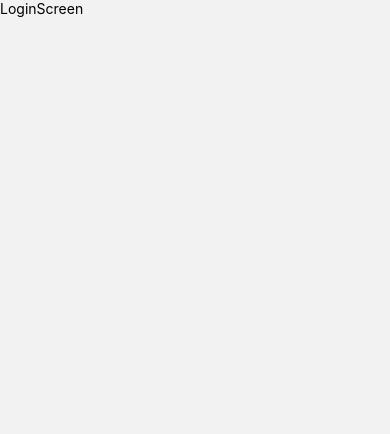
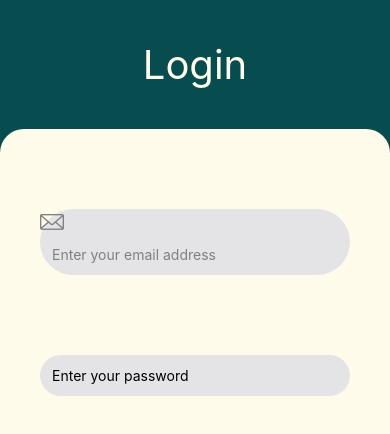
Before and after one commit to HerbiTarik/OptiElectro, a React Native app: screen /LoginScreen in a window 390 px wide. Shown: the top 434 px of the page. Built offline with nearby package versions, Linux system fonts and the light colour scheme.

Commit message:
Start the design of the login screen

```diff
--- a/package.json
+++ b/package.json
@@ -18,7 +18,8 @@
     "react-native-bootsplash": "^5.5.3",
     "react-native-lorem-ipsum": "^0.1.0",
     "react-native-safe-area-context": "^4.10.8",
-    "react-native-screens": "^3.32.0"
+    "react-native-screens": "^3.32.0",
+    "react-native-vector-icons": "^10.1.0"
   },
   "devDependencies": {
     "@babel/core": "^7.20.0",
--- a/screens/LoginScreen.js
+++ b/screens/LoginScreen.js
@@ -1,10 +1,43 @@
-import {View, Text} from 'react-native';
-import React from 'react';
+import {View, Text, TextInput} from 'react-native';
+import React, {useState} from 'react';
+import Icon from 'react-native-vector-icons/Fontisto';
 
 const LoginScreen = () => {
+  const [Email, setEmail] = useState();
+  const [Password, setPassword] = useState();
+
   return (
-    <View>
-      <Text>LoginScreen</Text>
+    <View className="flex-1 bg-primary ">
+      <View className="p-10 justify-center items-center">
+        <Text className="text-txt text-[40px]">Login</Text>
+      </View>
+      <View className="flex-auto bg-accent rounded-t-3xl">
+        <View className="p-10">
+          <View className="bg-[#e4e4e7] my-10 rounded-full">
+            <Icon name="email" size={24} color="gray" />
+            <TextInput
+              className="p-3 flex-auto"
+              onChangeText={setEmail}
+              value={Email}
+              placeholder="Enter your email address"
+              placeholderTextColor={'gray'}
+              autoComplete="email"
+              keyboardType="email"
+            />
+          </View>
+          <View className="bg-[#e4e4e7] my-10 rounded-full">
+            <TextInput
+              className="p-3 flex-auto"
+              onChangeText={setPassword}
+              value={Password}
+              placeholder="Enter your password"
+              autoComplete="password"
+              secureTextEntry
+              keyboardAppearance="password"
+            />
+          </View>
+        </View>
+      </View>
     </View>
   );
 };
--- a/screens/StartedScreen.js
+++ b/screens/StartedScreen.js
@@ -7,7 +7,7 @@ const StartedScreen = () => {
   return (
     <View className="bg-primary flex-1 py-12">
       <View className=" pt-8 flex-auto justify-center items-center">
-        <Text className="text-[40px] text-text font-bold">LinkUp</Text>
+        <Text className="text-[40px] text-txt font-bold">LinkUp</Text>
       </View>
       <View className=" justify-center items-center flex-auto">
         <Image
@@ -17,10 +17,10 @@ const StartedScreen = () => {
         />
       </View>
       <View className="flex-auto t-10 justify-center items-center">
-        <Text className="text-text text-base">
+        <Text className="text-txt text-base">
           Welcome to Our Social Network!
         </Text>
-        <Text className="text-text text-base pt-2">
+        <Text className="text-txt text-base pt-2">
           Sign in to discover and connect with friends.
         </Text>
       </View>
--- a/tailwind.config.js
+++ b/tailwind.config.js
@@ -13,8 +13,8 @@ module.exports = {
         primary: '#074C4E',
         secondary: '#292524',
         btnColor: '#fcd34d',
-        text: '#fecaca',
-        // accent: ""
+        txt: '#fffbeb',
+        accent: '#fffbeb',
       },
       fontFamily: {
         sans: ['Inter', 'sans-serif'],
```
Also changed, not shown: 2 other files (tests, documents, lock files or other folders).
